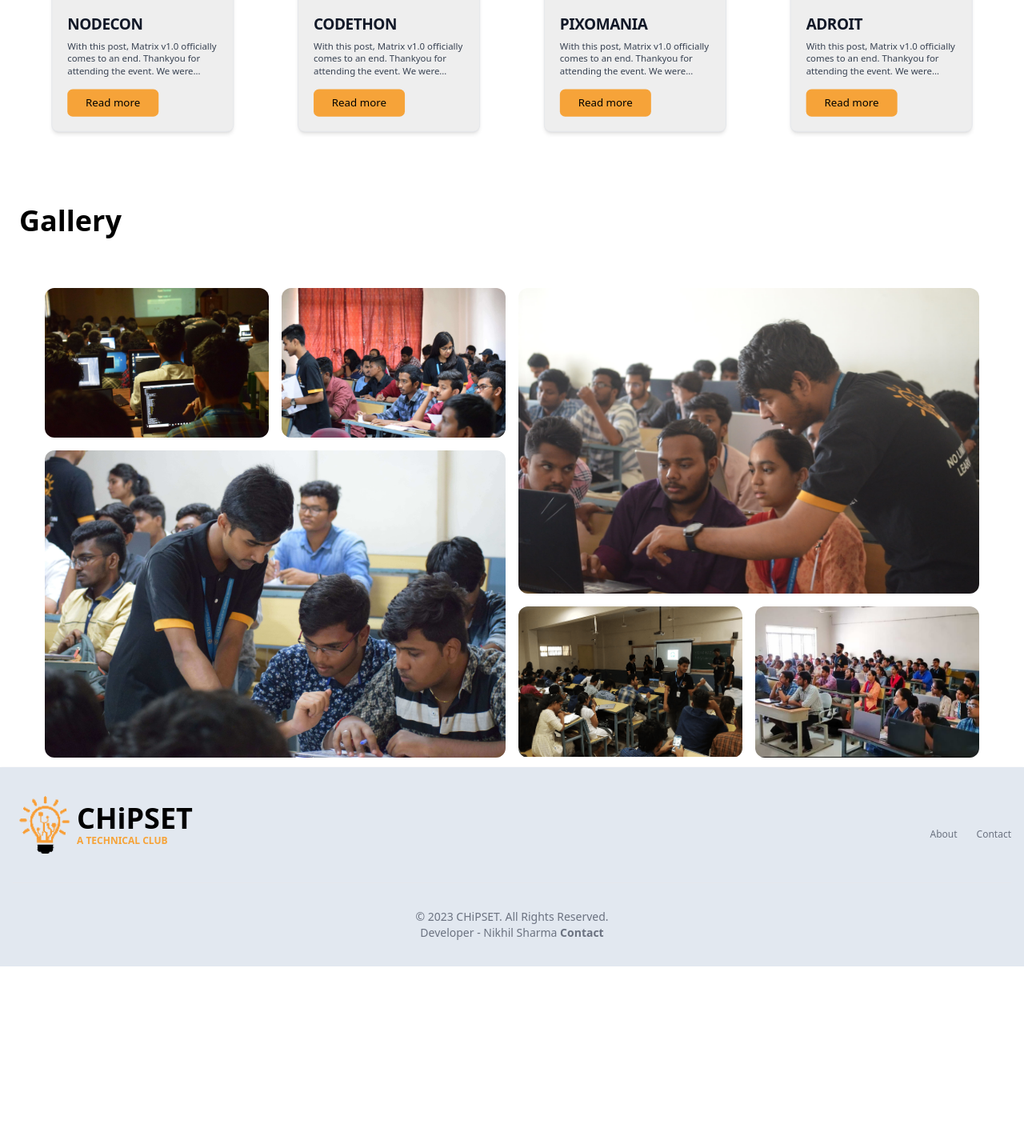
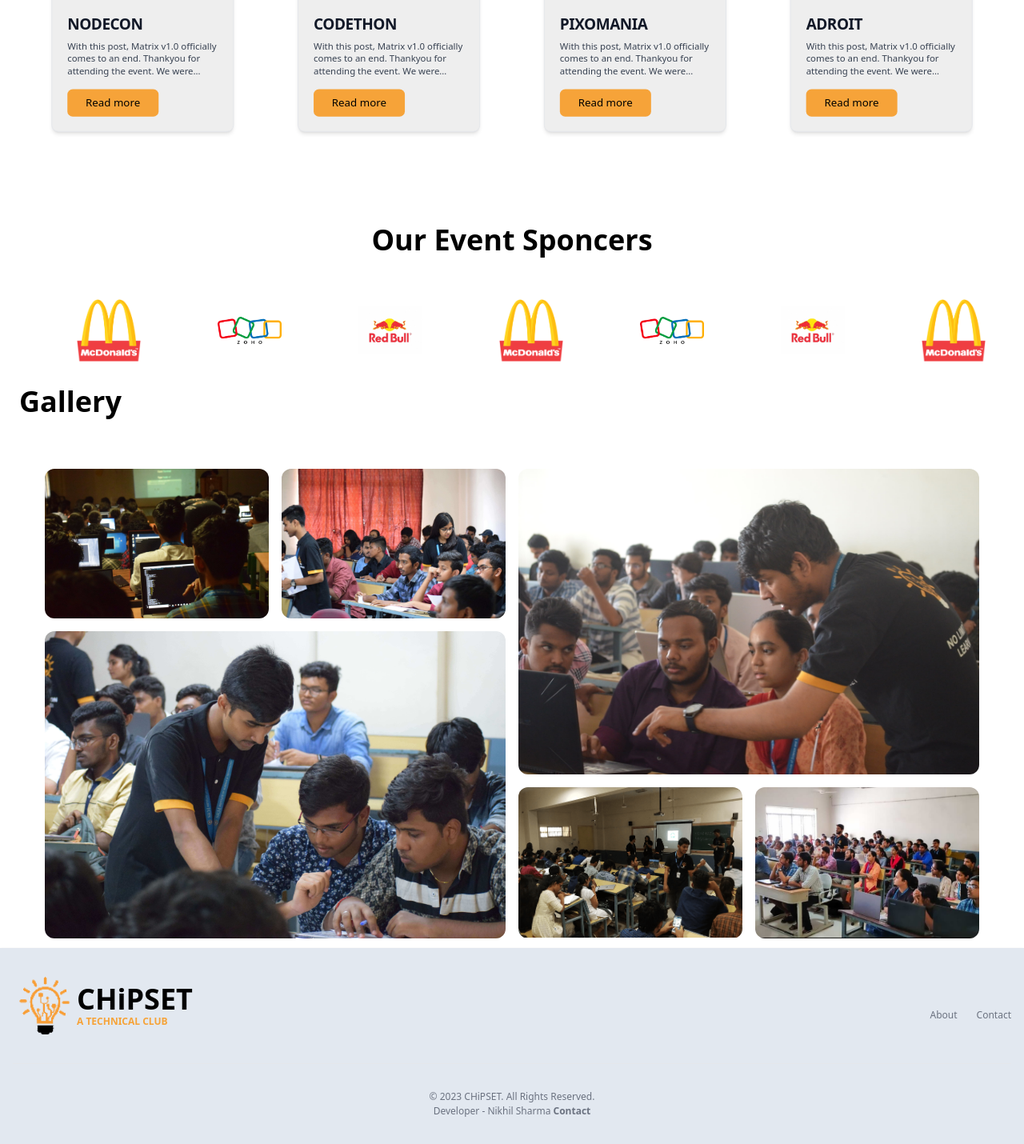
Before and after one commit to nikhilsharma1574/chipset_website, a Next.js app: page / in a window 1280 px wide. Shown: the part 1824-3254 px from the top of the page at 80% size. Before the commit the page ends 3032 px from the top, so only its background shows below. Built offline with nearby package versions, Linux system fonts and the light colour scheme; a web font is replaced by a local one.

Commit message:
Popup Redesignrd for events

```diff
--- a/components/Card.tsx
+++ b/components/Card.tsx
@@ -1,6 +1,8 @@
 import React from 'react';
 import Image from 'next/image';
 import { Button } from "@/components/ui/button";
+import { Separator } from "@/components/ui/separator"
+
 import {
   AlertDialog,
   AlertDialogAction,
@@ -12,14 +14,17 @@ import {
   AlertDialogTitle,
   AlertDialogTrigger,
 } from "@/components/ui/alert-dialog"
+
 interface Event {
   title: string;
   desc: string;
   img: string;
   link: string;
+  date: string;
+  registrations: string;
 }
 
-const Card: React.FC<Event> = ({ title, desc, img}) => {
+const Card: React.FC<Event> = ({ title, desc, img,date,registrations}) => {
   return (
     <div className="h-[20rem] md:h-[22rem] lg:h-[22rem] w-full md:m-0 m-4 md:w-[15rem] shadow-md hover:scale-105 transition-all delay-100 bg-[#eeeeee] border border-gray-200 rounded-[9px] dark:bg-gray-800 dark:border-gray-700 ">
       <a href="#">
@@ -32,15 +37,25 @@ const Card: React.FC<Event> = ({ title, desc, img}) => {
         </a>
         <p className="font-normal text-xs text-gray-700 line-clamp-3 h-fit">{desc}</p>
         </div>
-        {/* <Button className='bg-[#f6a339] hover:bg-[#ab7837] text-sm rounded-[7px] mt-4'>Read more</Button> */}
         <div className='text-black'>
-        <AlertDialog>
+        <AlertDialog >
           <AlertDialogTrigger className='bg-[#f6a339] hover:bg-[#ab7837] px-6 py-2 text-sm rounded-[7px] mt-4'>Read more</AlertDialogTrigger>
-          <AlertDialogContent className='m-4'>
+          <AlertDialogContent className=''>
             <AlertDialogHeader>
               <AlertDialogTitle className='uppercase'>{title}</AlertDialogTitle>
-              <AlertDialogDescription className='text-[10px] md:text-[15px]'>
-                {desc}
+              <div className='flex flex-1 justify-center'>
+                <Image className='object-contain h-[20vh] md:h-[40vh] w-fit m-4'  src={'/assets/sponcers/zoho.png'} height={500} width={500} alt='image'/>
+              </div>
+              <AlertDialogDescription className=' bg- text-[10px] md:text-[15px]'>
+                    <div>
+                     {desc}
+                    </div>
+                    <Separator className='bg-black my-4'/>
+                    <div className='flex flex-1'>
+                     <span className='font-semibold text-black'>Data -</span>{date}
+                     <Separator orientation={'vertical'} className='text-black m-4'/>
+                     <span className='font-semibold text-black'>Registrations - </span>{registrations}+
+                    </div>
               </AlertDialogDescription>
             </AlertDialogHeader>
             <AlertDialogFooter>
--- a/components/Footer.tsx
+++ b/components/Footer.tsx
@@ -24,9 +24,12 @@ const Footer = () => {
                     </ul>
                 </div>
                 <hr className="my-6 border-gray-200 sm:mx-auto dark:border-gray-700 lg:my-8" />
-
-                <span className="block text-sm  justify-center text-gray-500 sm:text-center dark:text-gray-400">© 2023 <a href="" className="hover:underline">CHiPSET</a>. All Rights Reserved.</span>
-                <span className="block text-sm  justify-center text-gray-500 sm:text-center dark:text-gray-400">Developer - Nikhil Sharma <Link className='hover:underline font-bold' href="https://www.linkedin.com/in/nikhilshaarrma/"> Contact </Link></span>
+                <div className='flex flex-1 justify-center'>
+                  <div>
+                    <span className="block text-[9px] md:text-[12px] justify-center text-gray-500 sm:text-center dark:text-gray-400">© 2023 <a href="" className="hover:underline">CHiPSET</a>. All Rights Reserved.</span>
+                    <span className="block text-[9px] md:text-[12px] justify-center text-gray-500 sm:text-center dark:text-gray-400">Developer - Nikhil Sharma <Link className='hover:underline font-bold' href="https://www.linkedin.com/in/nikhilshaarrma/"> Contact </Link></span>
+                  </div>
+                </div>
             </div>
         </footer>
     </div>
--- a/components/Landing.tsx
+++ b/components/Landing.tsx
@@ -9,6 +9,8 @@ interface Event{
     desc:string;
     img:string;
     link:string;
+    date:string;
+    registrations:string;
 };
 interface Team{
   name:string;
--- a/components/Marqueescroll.TSX
+++ b/components/Marqueescroll.TSX
@@ -3,16 +3,16 @@ import Marquee from "react-fast-marquee";
 import Image from 'next/image';
 const Marqueescroll = ()=> {
   return (
-    <div className='p-6 h-[30px] w-full'>
+    <div className='w-full'>
       <div className='flex flex-1 justify-center items-center'>
         <h1 className='md:text-4xl p-12 font-bold text-xl md:font-bold'>Our Event Sponcers</h1>
       </div>
       <div className=''>
         <Marquee autoFill={true}>
-              <div className='flex h-[20px]'>
-                        <div className='flex justify-center items-center md:px-12'><Image className='object-contain max-h-[50px] max-w-[80px]' src={'/assets/sponcers/zoho.png'} height={200} width={200} alt='image'/></div>
-                        <div className='flex justify-center items-center md:px-12'><Image className='object-contain max-h-[50px] max-w-[80px]' src={'/assets/sponcers/redbull.png'} height={200} width={200} alt='image'/></div>
-                        <div className='flex justify-center items-center md:px-12'><Image className='object-contain max-h-[50px] max-w-[80px]' src={'/assets/sponcers/macd.png'} height={200} width={200} alt='image'/></div>
+              <div className='flex'>
+                        <div className='flex justify-center items-center md:px-12'><Image className='object-contain h-[90px] max-w-[80px]' src={'/assets/sponcers/zoho.png'} height={200} width={200} alt='image'/></div>
+                        <div className='flex justify-center items-center md:px-12'><Image className='object-contain h-[90px] max-w-[80px]' src={'/assets/sponcers/redbull.png'} height={200} width={200} alt='image'/></div>
+                        <div className='flex justify-center items-center md:px-12'><Image className='object-contain h-[90px] max-w-[80px]' src={'/assets/sponcers/macd.png'} height={200} width={200} alt='image'/></div>
               </div>
         </Marquee>
       </div>
--- /dev/null
+++ b/components/ui/separator.tsx
@@ -0,0 +1,29 @@
+import * as React from "react"
+import * as SeparatorPrimitive from "@radix-ui/react-separator"
+
+import { cn } from "@/lib/utils"
+
+const Separator = React.forwardRef<
+  React.ElementRef<typeof SeparatorPrimitive.Root>,
+  React.ComponentPropsWithoutRef<typeof SeparatorPrimitive.Root>
+>(
+  (
+    { className, orientation = "horizontal", decorative = true, ...props },
+    ref
+  ) => (
+    <SeparatorPrimitive.Root
+      ref={ref}
+      decorative={decorative}
+      orientation={orientation}
+      className={cn(
+        "shrink-0 bg-slate-200 dark:bg-slate-800",
+        orientation === "horizontal" ? "h-[1px] w-full" : "h-full w-[1px]",
+        className
+      )}
+      {...props}
+    />
+  )
+)
+Separator.displayName = SeparatorPrimitive.Root.displayName
+
+export { Separator }
--- a/package.json
+++ b/package.json
@@ -14,6 +14,7 @@
     "@radix-ui/react-alert-dialog": "^1.0.5",
     "@radix-ui/react-dialog": "^1.0.5",
     "@radix-ui/react-dropdown-menu": "^2.0.5",
+    "@radix-ui/react-separator": "^1.0.3",
     "@radix-ui/react-slot": "^1.0.2",
     "@types/node": "20.6.4",
     "@types/react": "18.2.22",
--- a/pages/index.tsx
+++ b/pages/index.tsx
@@ -6,7 +6,7 @@ import Socialmedia from '@/components/Socialmedia'
 import Head from 'next/head'
 import PageLayout from '@/layouts/PageLayout'
 import { motion as m } from 'framer-motion'
-// import Marqueescroll from '@/components/Marqueescroll'
+import Marqueescroll from '@/components/Marqueescroll'
 import Popup from '@/components/ui/Popup'
 const inter = Inter({ subsets: ['latin'] })
 export default function Home() {
@@ -20,9 +20,8 @@ export default function Home() {
       <PageLayout>
         <Test/>
         <Landing/>
-        {/* <Marqueescroll/> */}
+        <Marqueescroll/>
         <Gallery/>
-        {/* <Popup/> */}
       </PageLayout>
     </m.div>
     </>
--- a/public/data.ts
+++ b/public/data.ts
@@ -157,49 +157,65 @@ export const events = [
     title:"TechXchange",
     desc:"With this post, Matrix v1.0 officially comes to an end. Thankyou for attending the event. We were overwhelmed by your responses! Hope to see you all soon!🫡🤩Follow our social media handles for more updates on the upcoming events!✨📱",
     img:"/assets/images/21.png",
-    link:"/link"
+    link:"/link",
+    date:"12/01/2020",
+    registrations:"120"
    },
    {
       title:"Matrix v1.0",
       desc:"With this post, Matrix v1.0 officially comes to an end. Thankyou for attending the event. We were overwhelmed by your responses! Hope to see you all soon!🫡🤩Follow our social media handles for more updates on the upcoming events!✨📱",
       img:"/assets/images/14.png",
-      link:"/link"
+      link:"/link",
+      date:"12/01/2020",
+      registrations:"120"
     },
     {
       title:"Hello Hacker V7.0",
       desc:"With this post, Matrix v1.0 officially comes to an end. Thankyou for attending the event. We were overwhelmed by your responses! Hope to see you all soon!🫡🤩Follow our social media handles for more updates on the upcoming events!✨📱",
       img:"/assets/images/15.png",
-      link:"/link"
+      link:"/link",
+      date:"12/01/2020",
+      registrations:"120"
     },
     {
       title:"Codethon",
       desc:"With this post, Matrix v1.0 officially comes to an end. Thankyou for attending the event. We were overwhelmed by your responses! Hope to see you all soon!🫡🤩Follow our social media handles for more updates on the upcoming events!✨📱",
       img:"/assets/images/12.png",
-      link:"/link"
+      link:"/link",
+      date:"12/01/2020",
+      registrations:"120"
     },
     {
       title:"Nodecon",
       desc:"With this post, Matrix v1.0 officially comes to an end. Thankyou for attending the event. We were overwhelmed by your responses! Hope to see you all soon!🫡🤩Follow our social media handles for more updates on the upcoming events!✨📱",
       img:"/assets/images/11.png",
-      link:"/link"
+      link:"/link",
+      date:"12/01/2020",
+      registrations:"120"
     },
     {
       title:"Codethon",
       desc:"With this post, Matrix v1.0 officially comes to an end. Thankyou for attending the event. We were overwhelmed by your responses! Hope to see you all soon!🫡🤩Follow our social media handles for more updates on the upcoming events!✨📱",
       img:"/assets/images/10.png",
-      link:"/link"
+      link:"/link",
+      date:"12/01/2020",
+      registrations:"120"
     },
     {
       title:"Pixomania",
       desc:"With this post, Matrix v1.0 officially comes to an end. Thankyou for attending the event. We were overwhelmed by your responses! Hope to see you all soon!🫡🤩Follow our social media handles for more updates on the upcoming events!✨📱",
       img:"/assets/images/9.png",
-      link:"/link"
+      link:"/link",
+      date:"12/01/2020",
+      registrations:"120"
     },
     {
       title:"Adroit",
       desc:"With this post, Matrix v1.0 officially comes to an end. Thankyou for attending the event. We were overwhelmed by your responses! Hope to see you all soon!🫡🤩Follow our social media handles for more updates on the upcoming events!✨📱",
       img:"/assets/images/7.png",
-      link:"/link"
+      link:"/link",
+      date:"12/01/2020",
+      registrations:"120"
     }
   ]
 export const gallery=[
```
Also changed, not shown: 1 other file (tests, documents, lock files or other folders).
